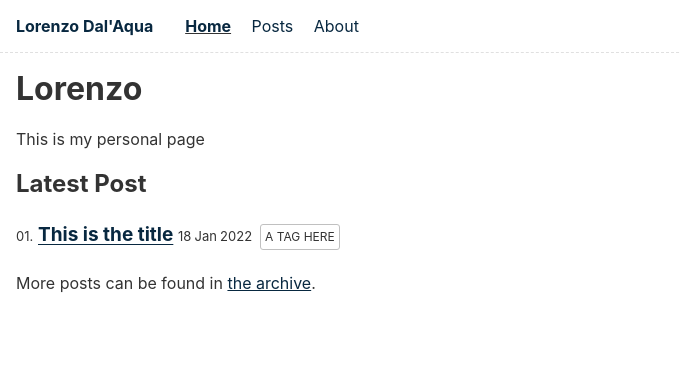
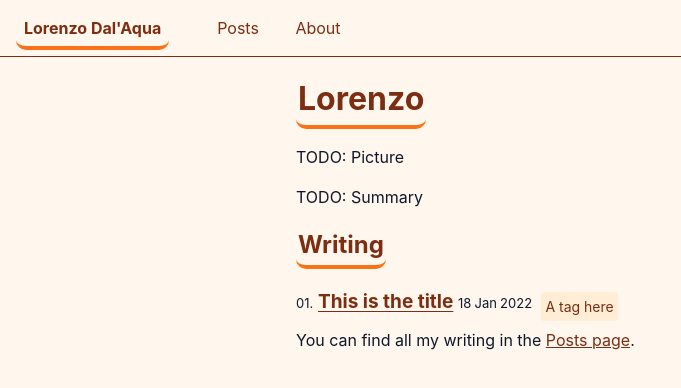
Before and after one commit to lorenzodalaqua/personal-website, an Eleventy site: page index.njk in a window 1280 px wide. Shown: the whole page, without its empty margins (0-681 px from the left). Built offline with nearby package versions, Linux system fonts and the light colour scheme; Eleventy itself is replaced by a stand-in of ours; files that its build step writes are made by us from their sources.

Commit message:
Customize stylesheet and layout

```diff
--- a/_includes/layouts/base.njk
+++ b/_includes/layouts/base.njk
@@ -15,7 +15,7 @@
       <h1 class="home">
         <a href="{{ '/' | url }}">{{ metadata.title }}</a>
       </h1>
-      {#- Read more about `eleventy-navigation` at https://www.11ty.dev/docs/plugins/navigation/ #}
+      <nav>
         <ul class="nav">
           {%- for entry in collections.all | eleventyNavigation %}
             <li class="nav-item{% if entry.url == page.url %} nav-item-active{% endif %}">
@@ -23,6 +23,7 @@
             </li>
           {%- endfor %}
         </ul>
+      </nav>
     </header>
     <main {% if templateClass %} class="{{ templateClass }}" {% endif %}>
       {{ content | safe }}
--- a/css/index.css
+++ b/css/index.css
@@ -1,133 +1,148 @@
 /* Colors */
 :root {
-  --lightgray: #e0e0e0;
-  --gray: #C0C0C0;
-  --darkgray: #333;
-  --navy: #17050F;
-  --blue: #082840;
-  --white: #fff;
+  --white: rgb(255, 255, 255);
+  --black: rgb(0, 0, 0);
+
+  --darkgray: rgb(15 23 42);
+
+  --orange-50: rgb(255 247 237);
+  --orange-100: rgb(255 237 213);
+  --orange-200: rgb(254 215 170);
+  --orange-300: rgb(253 186 116);
+  --orange-400: rgb(251 146 60);
+  --orange-500: rgb(249 115 22);
+  --orange-600: rgb(234 88 12);
+  --orange-700: rgb(194 65 12);
+  --orange-800: rgb(154 52 18);
+  --orange-900: rgb(124 45 18);
+
+  /* Spacing */
+  --space-0-5: 0.125rem;
+  --space-1: 0.25rem;
+  --space-2: 0.5rem;
+  --space-4: 1rem;
+  --space-8: 2rem;
+
+  /* Width */
+  --mw-prose: 45rem;
+
+  /* Font size */
+  --text-xs: 0.75rem;
+  --text-sm: 0.875rem;
+  --text-base: 1rem;
+  --text-lg: 1.125rem;
+  --text-xl: 1.25rem;
+  --text-2xl: 1.5rem;
+
+  /* Border */
+  --radius: 10px;
+  --border-bottom: 4px solid var(--orange-500);
 }
 
 /* Global stylesheet */
 * {
   box-sizing: border-box;
+  margin: 0;
 }
 
 html,
 body {
   padding: 0;
   margin: 0;
-  font-family: -apple-system, system-ui, sans-serif;
+  font-family: "Ubuntu", -apple-system, system-ui, sans-serif;
   color: var(--darkgray);
-  background-color: var(--white);
+  background-color: var(--orange-50);
+  line-height: 1.5;
 }
+
+/**====================== Text ===============================**/
+
+main {
+  max-width: var(--mw-prose);
+  margin: 0 auto;
+}
+
+li,
+img {
+  max-width: 100%;
+}
+
+p {
+  margin-bottom: var(--space-4);
+}
+
 p:last-child {
   margin-bottom: 0;
 }
-p,
-.tmpl-post li,
-img {
-  max-width: 37.5em; /* 600px /16 */
+
+h1,
+h2,
+h3,
+h4,
+h5,
+h6 {
+  color: var(--orange-900);
+  margin-top: 0;
+  margin-bottom: min(var(--space-4), 1em);
+  line-height: 1.5;
 }
-p,
-.tmpl-post li {
-  line-height: 1.45;
+
+main h1,
+main h2,
+main h3 {
+  border-radius: var(--radius);
+  border-bottom: var(--border-bottom);
+  display: inline-block;
+  padding: 2px;
 }
+
+/**====================== Links ===============================**/
+
 a[href] {
-  color: var(--blue);
+  color: var(--orange-900);
 }
 a[href]:visited {
-  color: var(--navy);
+  color: var(--orange-900);
 }
+
+/**====================== Main content ===============================**/
+
 main {
   padding: 1rem;
 }
 main :first-child {
   margin-top: 0;
 }
+
+/* Header */
+
 header {
-  border-bottom: 1px dashed var(--lightgray);
+  display: flex;
+  flex-direction: row;
+  align-items: center;
+  border-bottom: 1px solid var(--orange-900);
 }
 header:after {
   content: "";
   display: table;
   clear: both;
 }
-table {
-  margin: 1em 0;
-}
-table td,
-table th {
-  padding-right: 1em;
+
+header a:not(:hover),
+.home a {
+  text-decoration: none;
 }
 
-pre,
-code {
-  font-family: Consolas, Menlo, Monaco, "Andale Mono WT", "Andale Mono", "Lucida Console", "Lucida Sans Typewriter", "DejaVu Sans Mono", "Bitstream Vera Sans Mono", "Liberation Mono", "Nimbus Mono L", "Courier New", Courier, monospace;
-  line-height: 1.5;
-}
-pre {
-  font-size: 14px;
-  line-height: 1.375;
-  direction: ltr;
-  text-align: left;
-  white-space: pre;
-  word-spacing: normal;
-  word-break: normal;
-  -moz-tab-size: 2;
-  -o-tab-size: 2;
-  tab-size: 2;
-  -webkit-hyphens: none;
-  -moz-hyphens: none;
-  -ms-hyphens: none;
-  hyphens: none;
-  padding: 1em;
-  margin: .5em 0;
-  background-color: #f6f6f6;
-}
-code {
-  word-break: break-all;
-}
-.highlight-line {
-  display: block;
-  padding: 0.125em 1em;
-  text-decoration: none; /* override del, ins, mark defaults */
-  color: inherit; /* override del, ins, mark defaults */
+.home a {
+  padding: var(--space-2);
+  border-bottom: var(--border-bottom);
+  border-radius: var(--radius);
 }
 
-/* allow highlighting empty lines */
-.highlight-line:empty:before {
-  content: " ";
-}
-/* avoid double line breaks when using display: block; */
-.highlight-line + br {
-  display: none;
-}
-
-.highlight-line-isdir {
-  color: #b0b0b0;
-  background-color: #222;
-}
-.highlight-line-active {
-  background-color: #444;
-  background-color: hsla(0, 0%, 27%, .8);
-}
-.highlight-line-add {
-  background-color: #45844b;
-}
-.highlight-line-remove {
-  background-color: #902f2f;
-}
-
-/* Header */
 .home {
-  padding: 0 1rem;
-  float: left;
-  margin: 1rem 0; /* 16px /16 */
-  font-size: 1em; /* 16px /16 */
-}
-.home :link:not(:hover) {
-  text-decoration: none;
+  font-size: var(--text-base);
+  margin: 0;
+  padding: var(--space-4);
 }
 
 /* Nav */
@@ -138,11 +153,8 @@ code {
   margin-left: 1em;
 }
 .nav-item {
+  padding: var(--space-4);
   display: inline-block;
-  margin-right: 1em;
-}
-.nav-item a[href]:not(:hover) {
-  text-decoration: none;
 }
 .nav-item-active {
   font-weight: 700;
@@ -177,8 +189,8 @@ code {
   word-spacing: -0.5px;
 }
 .postlist-link {
-  padding-left: .25em;
-  padding-right: .25em;
+  padding-left: 0.25em;
+  padding-right: 0.25em;
   text-underline-position: from-font;
   text-underline-offset: 0;
   text-decoration-thickness: 1px;
@@ -191,32 +203,23 @@ code {
   font-weight: 700;
 }
 
-
 /* Tags */
 .post-tag {
   display: inline-flex;
   align-items: center;
   justify-content: center;
-  text-transform: uppercase;
-  font-size: 0.75em; /* 12px /16 */
-  padding: 0.08333333333333em 0.3333333333333em; /* 1px 4px /12 */
+  font-size: var(--text-sm);
+  padding: var(--space-0-5) var(--space-1); /* 1px 4px /12 */
   margin-left: 0.6666666666667em; /* 8px /12 */
   margin-top: 0.5em; /* 6px /12 */
   margin-bottom: 0.5em; /* 6px /12 */
-  color: var(--darkgray);
-  border: 1px solid var(--gray);
+  color: var(--orange-700);
+  background-color: var(--orange-100);
   border-radius: 0.25em; /* 3px /12 */
   text-decoration: none;
   line-height: 1.8;
 }
-a[href].post-tag,
-a[href].post-tag:visited {
-  color: inherit;
-}
-a[href].post-tag:hover,
-a[href].post-tag:focus {
-  background-color: var(--lightgray);
-}
+
 .postlist-item > .post-tag {
   align-self: center;
 }
@@ -235,7 +238,7 @@ a[href].post-tag:focus {
   font-family: sans-serif;
   text-decoration: none;
   font-style: normal;
-  margin-left: .1em;
+  margin-left: 0.1em;
 }
 a[href].direct-link,
 a[href].direct-link:visited {
@@ -247,3 +250,32 @@ a[href].direct-link:focus:visited,
 :hover > a[href].direct-link:visited {
   color: #aaa;
 }
+
+/**====================== Syntax highlighting ===============================**/
+
+pre,
+code {
+  font-family: Consolas, Menlo, Monaco, "Andale Mono WT", "Andale Mono",
+    "Lucida Console", "Lucida Sans Typewriter", "DejaVu Sans Mono",
+    "Bitstream Vera Sans Mono", "Liberation Mono", "Nimbus Mono L",
+    "Courier New", Courier, monospace;
+  line-height: 1.5;
+}
+pre {
+  font-size: 0.75rem;
+  direction: ltr;
+  text-align: left;
+  white-space: pre;
+  word-spacing: normal;
+  word-break: normal;
+  tab-size: 2;
+  hyphens: none;
+  padding: 0.5rem !important;
+  border-radius: 5px;
+  margin: 0.5rem 0;
+  background-color: #f6f6f6;
+  text-decoration: none; /* override del, ins, mark defaults */
+}
+code {
+  word-break: break-all;
+}
--- a/index.njk
+++ b/index.njk
@@ -1,19 +1,18 @@
 ---
 layout: layouts/home.njk
-eleventyNavigation:
-  key: Home
-  order: 1
 ---
 {% set maxPosts = collections.posts.length | min(1) %}
 
 <h1>Lorenzo</h1>
 
-This is my personal page
+<p>TODO: Picture</p>
 
-<h2>Latest {% if maxPosts == 1 %}Post{% else %}{{ maxPosts }} Posts{% endif %}</h2>
+<p>TODO: Summary</p>
+
+<h2>Writing</h2>
 
 {% set postslist = collections.posts | head(-2) %}
 {% set postslistCounter = collections.posts | length %}
 {% include "postslist.njk" %}
 
-<p>More posts can be found in <a href="{{ '/posts/' | url }}">the archive</a>.</p>
+<p>You can find all my writing in the <a href="{{ '/posts/' | url }}">Posts page</a>.</p>
```
Also changed, not shown: _includes/layouts/post.njk (+7 -5 lines). Lines whose indentation alone changed are shown as unchanged.
